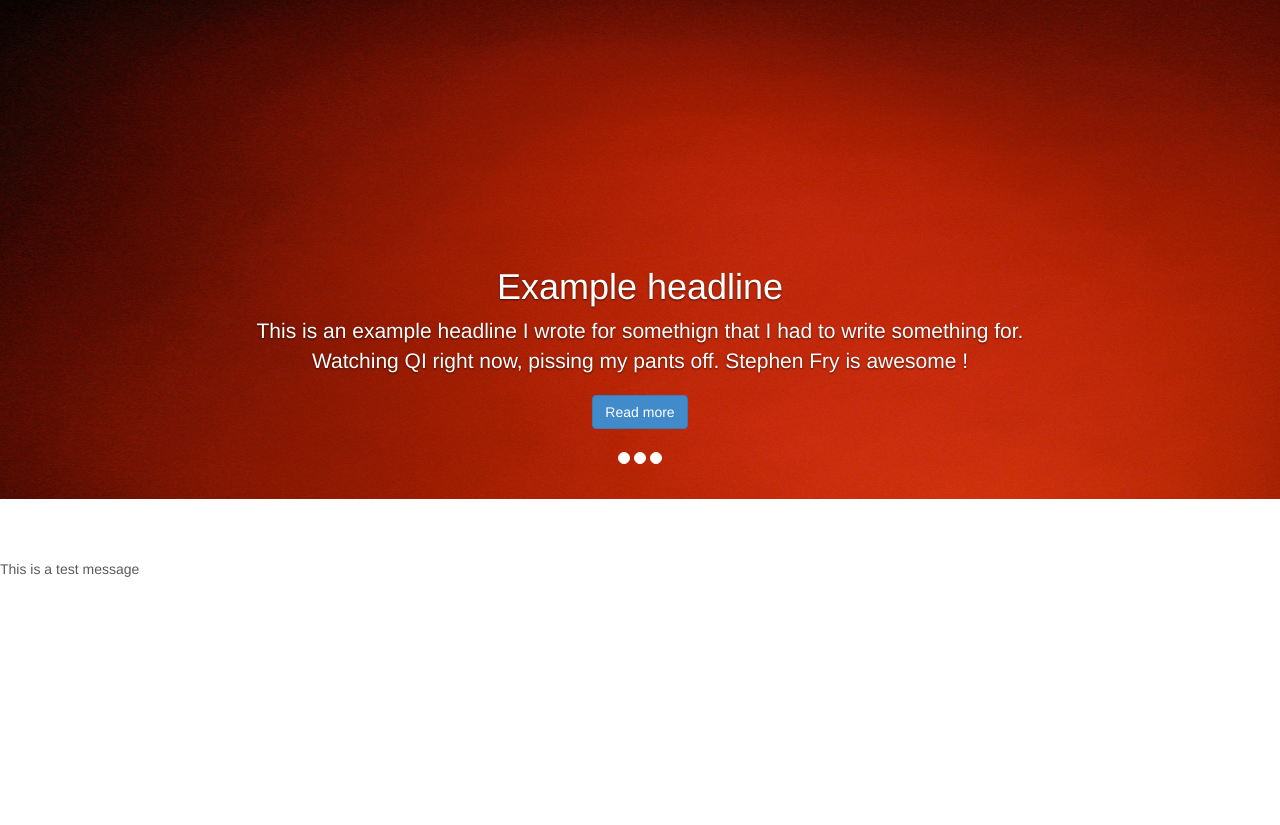
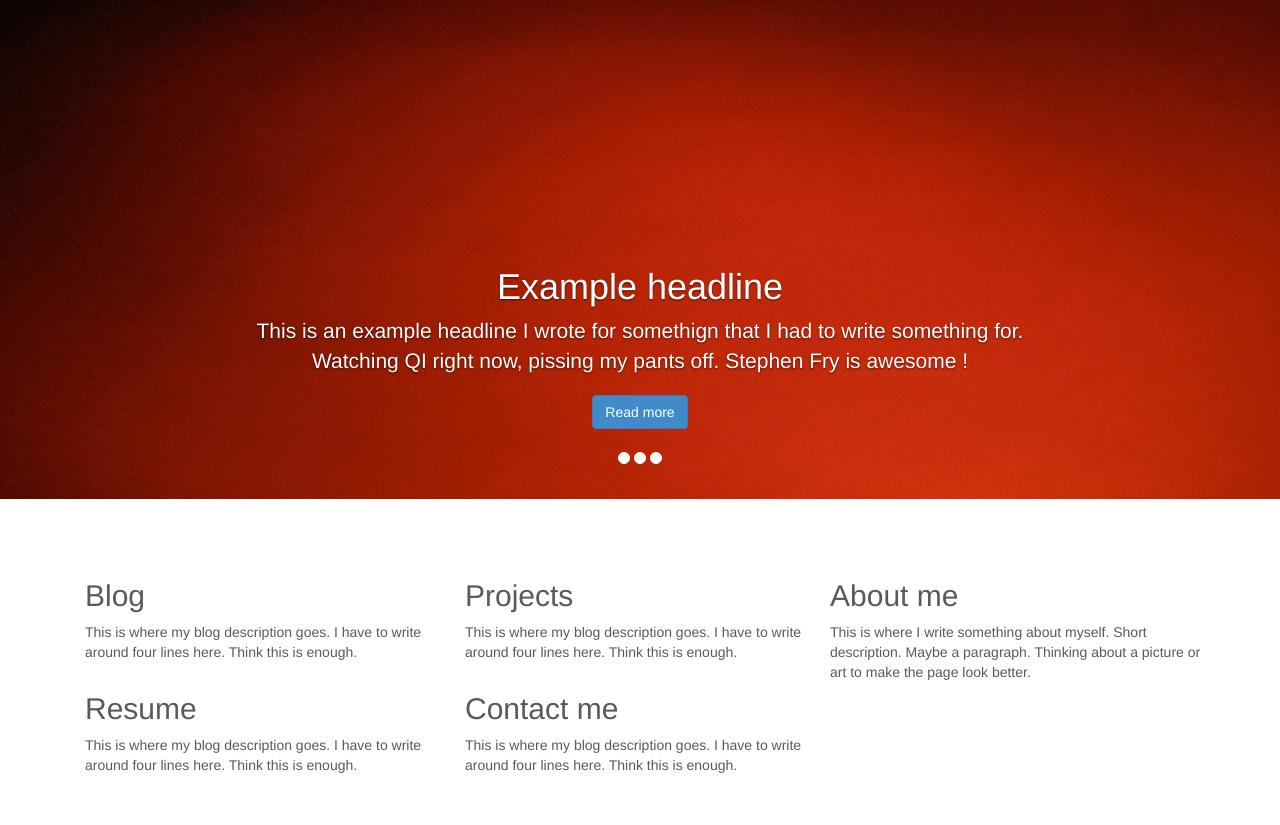
Before and after one commit to DuderBattalion/mysite, a Django app: template demoapp/templates/index.html in a window 1280 px wide. Shown: the part 71-896 px from the top of the page. Before the commit the page ends 648 px from the top, so only its background shows below. Run offline with Django 3.2, Linux system fonts and the light colour scheme; the template is opened without the code that fills it, so the values that code supplies are empty.

Commit message:
Added snippets to homepage. Added about me section

```diff
--- a/demoapp/templates/index.html
+++ b/demoapp/templates/index.html
@@ -14,11 +14,11 @@
         <link href="{% static 'css/bootstrap.css' %}" rel="stylesheet">
 
         <!-- Custom styles go here -->
-       <link href="{% static 'css/carousel.css' %}" rel="stylesheet">
-   </head>
+        <link href="{% static 'css/carousel.css' %}" rel="stylesheet">
+    </head>
 
-   <body>
-       <!-- NAVBAR -->
+    <body>
+        <!-- NAVBAR -->
         <div class="navbar-wrapper">
             <div class="container">
                 <div class="navbar navbar-inverse navbar-static-top">
@@ -66,8 +66,50 @@
 
         </div>
 
-        <p>This is a test message</p>
+        <div class="container">
 
-   </body>
+            <div class="container" id="homepage-sections">
+                <div class="row">
+                    <div class="col-xs-8 col-sm-8">
+
+                        <div class="row">
+                            <div class="col-6 col-sm-6 col-lg-6">
+                                <h2>Blog</h2>
+                                <p>This is where my blog description goes. I have to write around four lines here. Think this is enough. </p>
+                            </div>
+
+                            <div class="col-6 col-sm-6 col-lg-6">
+                                <h2>Projects</h2>
+                                <p>This is where my blog description goes. I have to write around four lines here. Think this is enough. </p>
+                            </div>
+                        </div>
+
+                        <div class="row">
+                            <div class="col-6 col-sm-6 col-lg-6">
+                                <h2>Resume</h2>
+                                <p>This is where my blog description goes. I have to write around four lines here. Think this is enough. </p>
+                            </div>
+
+                            <div class="col-6 col-sm-6 col-lg-6">
+                                <h2>Contact me</h2>
+                                <p>This is where my blog description goes. I have to write around four lines here. Think this is enough. </p>
+                            </div>
+                        </div>
+                    </div>
+
+                    <div class="col-xs-12 col-sm-4 col-lg-4">
+                        <div class="row">
+                            <div class="col-12">
+                                <h2>About me</h2>
+                                <p>This is where I write something about myself. Short description. Maybe a paragraph. Thinking about a picture or art to make the page look better.</p>
+                            </div>
+                        </div>
+                    </div>
+                </div>
+            </div>
+
+        </div>
+
+    </body>
 
 </html>
```
